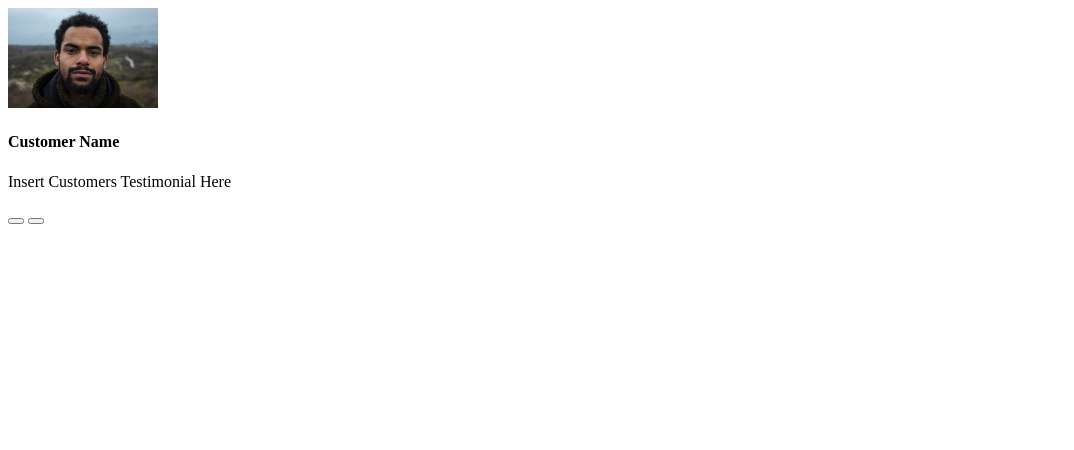
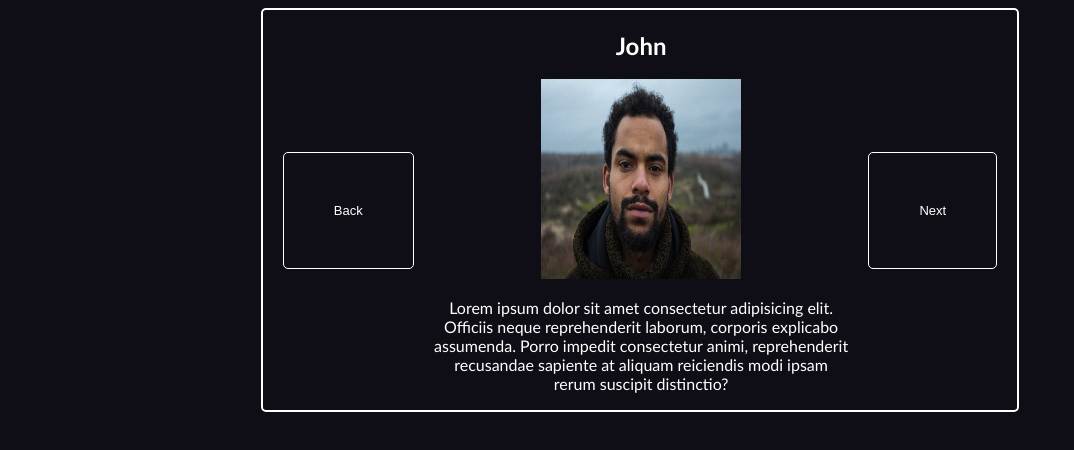
Before and after one commit to ShaanCoding/TestimonialJS, a plain HTML site: page src/index.html in a window 1280 px wide. Shown: the whole page, without its empty margins (0-1074 px from the left). Drawn offline with Linux system fonts and the light colour scheme.

Commit message:
Updated CSS

```diff
--- a/src/css/style.css
+++ b/src/css/style.css
@@ -0,0 +1,50 @@
+body {
+    background-color: #0F0E17;
+    font-family: 'Gill Sans', 'Gill Sans MT', Calibri, 'Trebuchet MS', sans-serif;
+}
+
+#container {
+    display: flex;
+    justify-content: center;
+    align-items: center;
+    margin: 0px 20% 0px 20%;
+    border: 2.5px solid white;
+    border-radius: 5px;
+    min-height: 400px;
+}
+
+div {
+   text-align: center;
+}
+
+#customer-img {
+    width: 200px;
+    height: 200px;
+}
+
+#customer-name {
+    color: white;
+}
+
+#customer-text {
+    color: white;
+}
+
+.btn {
+    padding: 50px 50px 50px 50px;
+    margin: 0px 20px 0px 20px;
+
+    color: white;
+    border: 1px solid white;
+    border-radius: 5px;
+    background-color: Transparent;
+    cursor: pointer;
+    text-align: center;
+    font-size: 13px;
+}
+
+.btn:hover {
+    border: 1px solid transparent;
+    color: white;
+    background-color: #45dcba;
+}
--- a/src/index.html
+++ b/src/index.html
@@ -11,12 +11,16 @@
     <script defer src="js/app.js"></script>
 </head>
 <body>
-    <img src="images/people/customer-0.jpeg" width="150" id="customer-img" class="" alt="">
-    <h4 id="customer-name">Customer Name</h4>
-    <p id="customer-text">Insert Customers Testimonial Here</p>
+    <div id="container">
+        <button class="btn" id="prevBtn">Back</button>
+        <div>
+            <h2 id="customer-name">Customer Name</h2>
+            <img src="images/people/customer-0.jpeg" width="150" id="customer-img" class="" alt="">
+            <p id="customer-text">Insert Customers Testimonial Here</p>
+        </div>
+        <button class="btn" id="nextBtn">Next</button>
+    </div>
 
-    <button id="prevBtn"></button>
-    <button id="nextBtn"></button>
 
 </body>
 </html>
--- a/src/js/app.js
+++ b/src/js/app.js
@@ -27,6 +27,10 @@ createCustomer("customer-2.jpeg", 'Amy', 'There are many variations of passages
 createCustomer("customer-3.jpeg", 'Tyrell', 'If you are going to use a passage of Lorem Ipsum, you need to be sure there isn\'t anything embarrassing hidden in the middle of text.')
 createCustomer("customer-4.jpeg", 'Wanda', 'Lorem Ipsum has been the industry\'s standard dummy text ever since the 1500s, when an unknown printer took a galley of type and scrambled it to make a type specimen book.')
 
+customerImage.src = customers[index].image;
+customerName.textContent = customers[index].name;
+customerText.textContent = customers[index].quote;
+
 let prevBtn = document.getElementById('prevBtn');
 prevBtn.addEventListener("click", function(e)
 {
```
